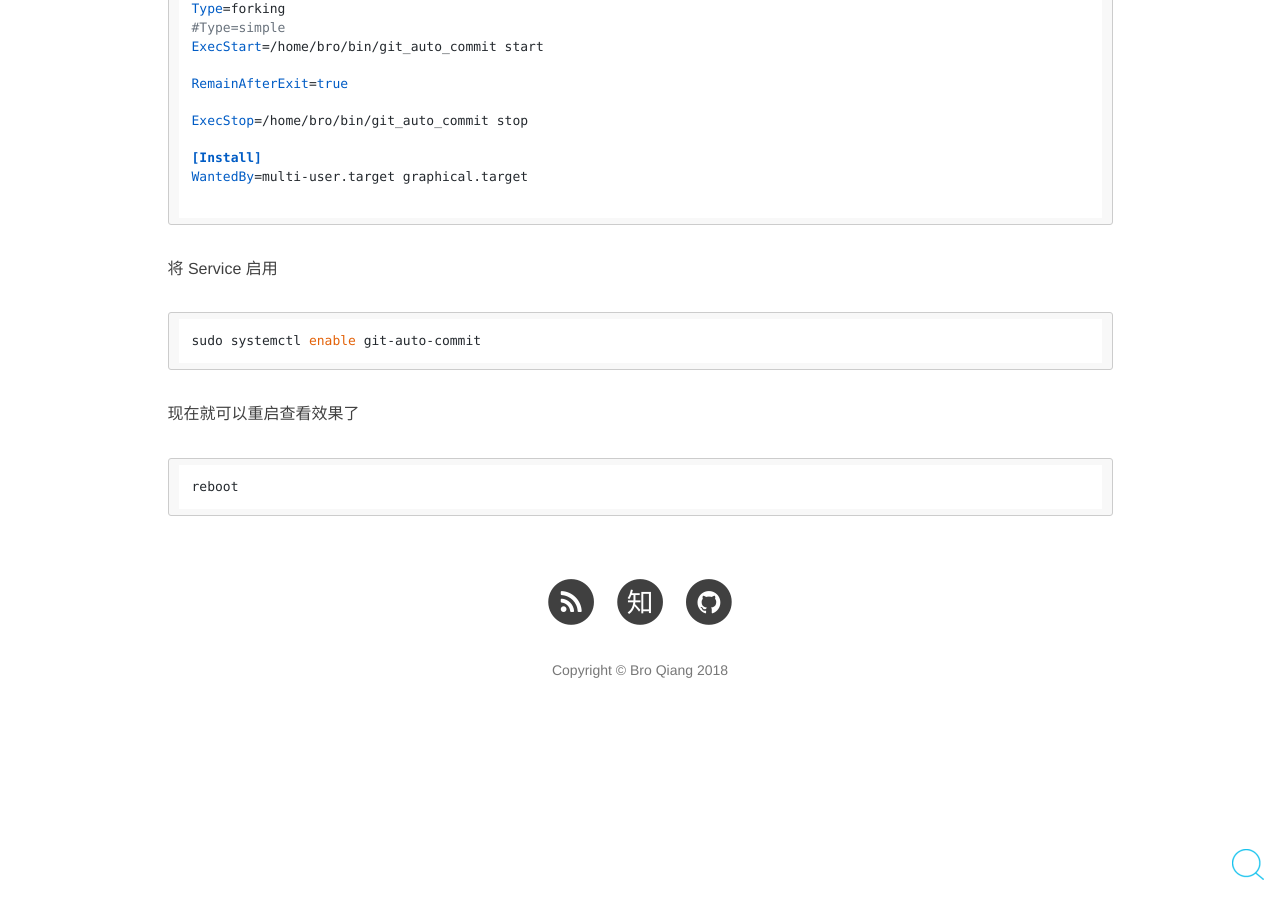
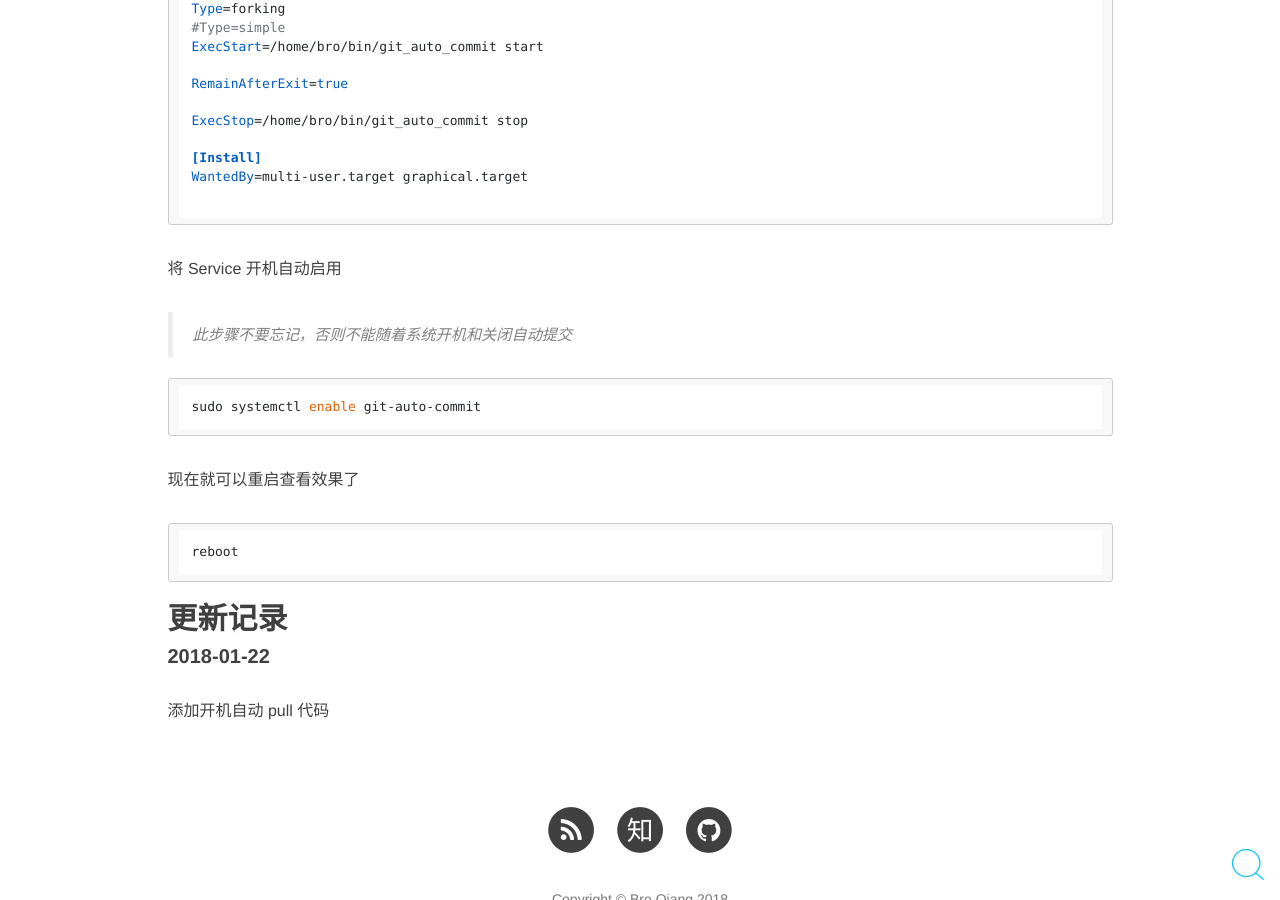
Before and after one commit to BroQiang/broqiang.github.io, a Jekyll site: the page built from _posts/2018-01-20-git-auto-commit-on-shutdown.md, in a window 1280 px wide and 900 px high, scrolled down 2346 px. Built offline with Jekyll 4.4.1, drawn with Linux system fonts in a browser that asks for light colours; nearby versions of some CDN libraries; comment, search, counter and statistics services are not loaded; before the commit the page ends 3094 px from its top, so only the background shows below that.

Commit message:
shell auto commit on 2018-01-22_09-27-13

````diff
--- a/_posts/2018-01-20-git-auto-commit-on-shutdown.md
+++ b/_posts/2018-01-20-git-auto-commit-on-shutdown.md
@@ -104,7 +104,9 @@ WantedBy=multi-user.target graphical.target
 
 ```
 
-将 Service 启用
+将 Service 开机自动启用
+
+> 此步骤不要忘记，否则不能随着系统开机和关闭自动提交
 
 ```shell
 sudo systemctl enable git-auto-commit
@@ -115,3 +117,9 @@ sudo systemctl enable git-auto-commit
 ```shell
 reboot
 ```
+
+## 更新记录
+
+#### 2018-01-22
+
+添加开机自动 pull 代码
````
